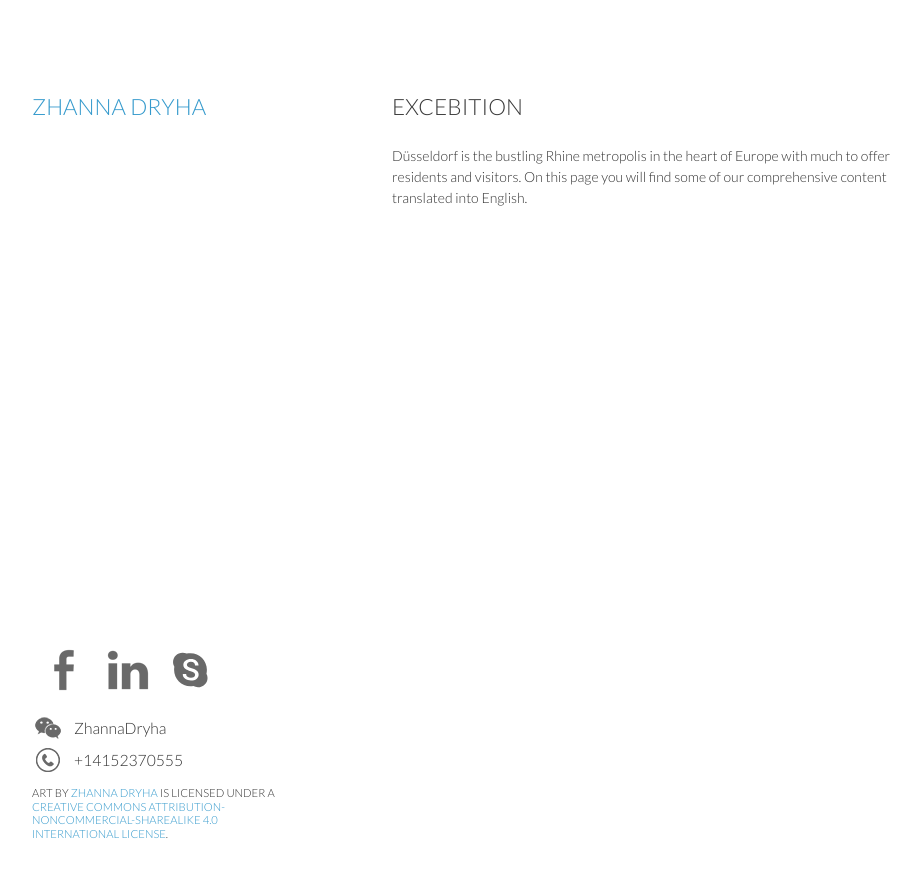
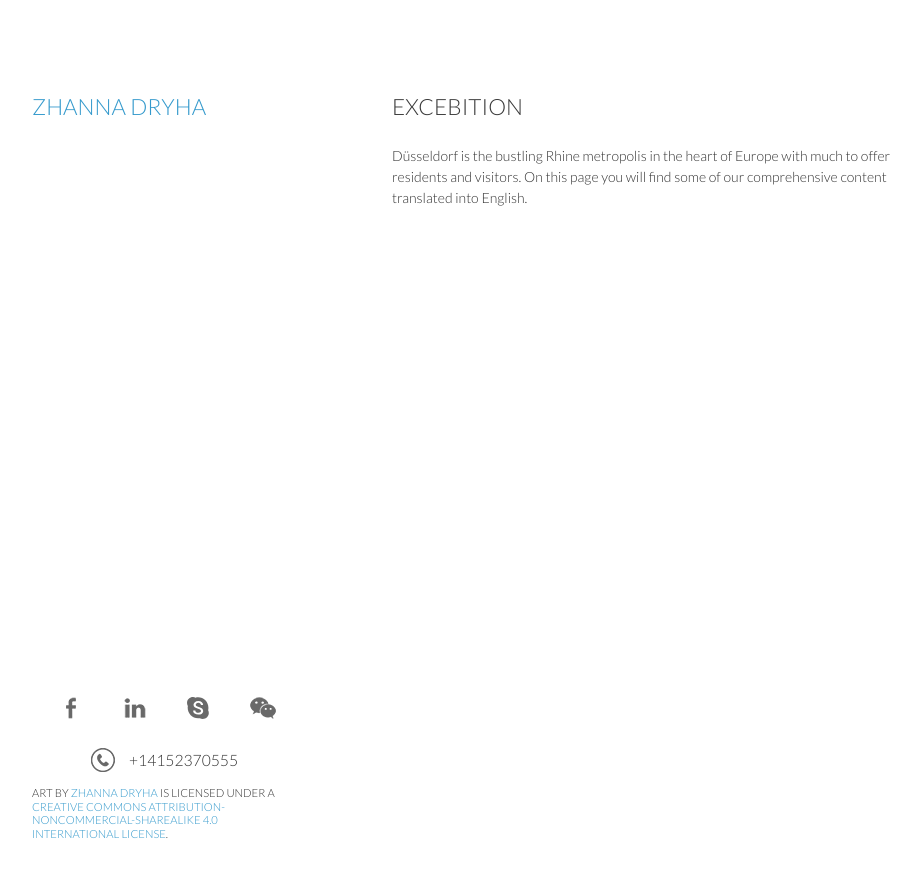
Before and after one commit to andrievsky/dryha, a Jekyll site: the page built from news/duesseldorf/index.md, in a window 1280 px wide. Shown: the top 877 px of the page, without its empty margins (178-1096 px from the left). Built offline with Jekyll 4.4.1, drawn with Linux system fonts in a browser that asks for light colours; nearby versions of some CDN libraries.

```diff
--- a/_includes/social-icons.html
+++ b/_includes/social-icons.html
@@ -2,6 +2,9 @@
     <a href="https://www.facebook.com/zhdryha" target="_blank" class="social-icon facebook-icon"></a>
     <a href="http://www.linkedin.com/pub/zhanna-dryha/8a/801/344" target="_blank" class="social-icon linkedin-icon"></a>
     <a href="skype:zhannadriga?chat" target="_blank" class="social-icon skype-icon"></a>
-    <div class="social-link"><div class="wechat-icon"></div><span class="social-link">ZhannaDryha</span></div>
-    <div class="social-link"><div class="phone-icon"></div><span class="social-link">+14152370555</span></div>
+    <a href="wechat/" target="_blank" class="social-icon wechat-icon"></a>
+    <!--<div class="social-link"><div class="wechat-icon"></div><span class="social-link">ZhannaDryha</span></div>-->
 </p>
+<p class="social-icons">
+	<div class="social-link"><div class="phone-icon"></div><span class="social-link">+14152370555</span></div>
+</p>
--- a/stylesheets/clean-styles.css
+++ b/stylesheets/clean-styles.css
@@ -185,39 +185,49 @@ hr {
 }
 
 p.social-icons {
-    display: flex;
+    display: -webkit-flex;
+    display:         flex;
+    -webkit-align-items: center;
+            align-items: center;
+    -webkit-justify-content: center;
+            justify-content: center
 }
 
 a.social-icon {
-    float: center;
-    width: 64px;
-    height: 64px;
+    /*float: center;*/
+    display: inline-block;
+    width: 32px;
+    height: 32px;
+    margin: 0 16px;
 }
 
 a.facebook-icon {
-    background-image: url(/images/index/facebook-64-black.png);
+    background-image: url(/images/icons/facebook-32.png);
 }
 
 a.facebook-icon:hover {
-    background-image: url(/images/index/facebook-64-black.png);
+    background-image: url(/images/icons/facebook-32.png);
 }
 
 a.linkedin-icon {
-    background-image: url(/images/index/linkedin-64-black.png);
+    background-image: url(/images/icons/linkedin-32.png);
 }
 
 a.linkedin-icon:hover {
-    background-image: url(/images/index/linkedin-64-black.png);
+    background-image: url(/images/icons/linkedin-32.png);
 }
 
 a.skype-icon {
-    background-image: url(/images/index/skype.svg);
+    background-image: url(/images/icons/skype.svg);
     background-repeat: no-repeat;
     background-position: center
 }
 
 div.social-link{
+  margin: auto;
+  display: block;
   height: 32px;
+  width: 160px;
   text-align: center;
 }
 
@@ -229,12 +239,8 @@ span.social-link{
   line-height: 32px;
 }
 
-div.wechat-icon{
-  float: left;
-  height: 32px;
-  width: 32px;
-  background-image: url(/images/index/wechat-64-black.png);
-  background-repeat: no-repeat;
+a.wechat-icon {
+    background-image: url(/images/icons/wechat-32.png);
 }
 
 
@@ -242,7 +248,7 @@ div.phone-icon{
   float: left;
   height: 32px;
   width: 32px;
-  background-image: url(/images/index/phone-64-black.png);
+  background-image: url(/images/icons/phone-32.png);
   background-repeat: no-repeat;
   background-position: left;
 }
```
Also changed, not shown: _includes/analytics.html (added, +8 -0 lines), _layouts/contact.html (added, +20 -0 lines), stylesheets/contact.css (added, +30 -0 lines), wechat/index.md (added, +8 -0 lines), images/icons/facebook-32.png (added), images/icons/facebook-64.png (added), images/icons/github-32.png (added), images/icons/github-64.png (added), images/icons/linkedin-32.png (added), images/icons/linkedin-64.png (added), images/icons/phone-32.png (added), images/icons/skype.svg (added), images/icons/wechat-32.png (added).
